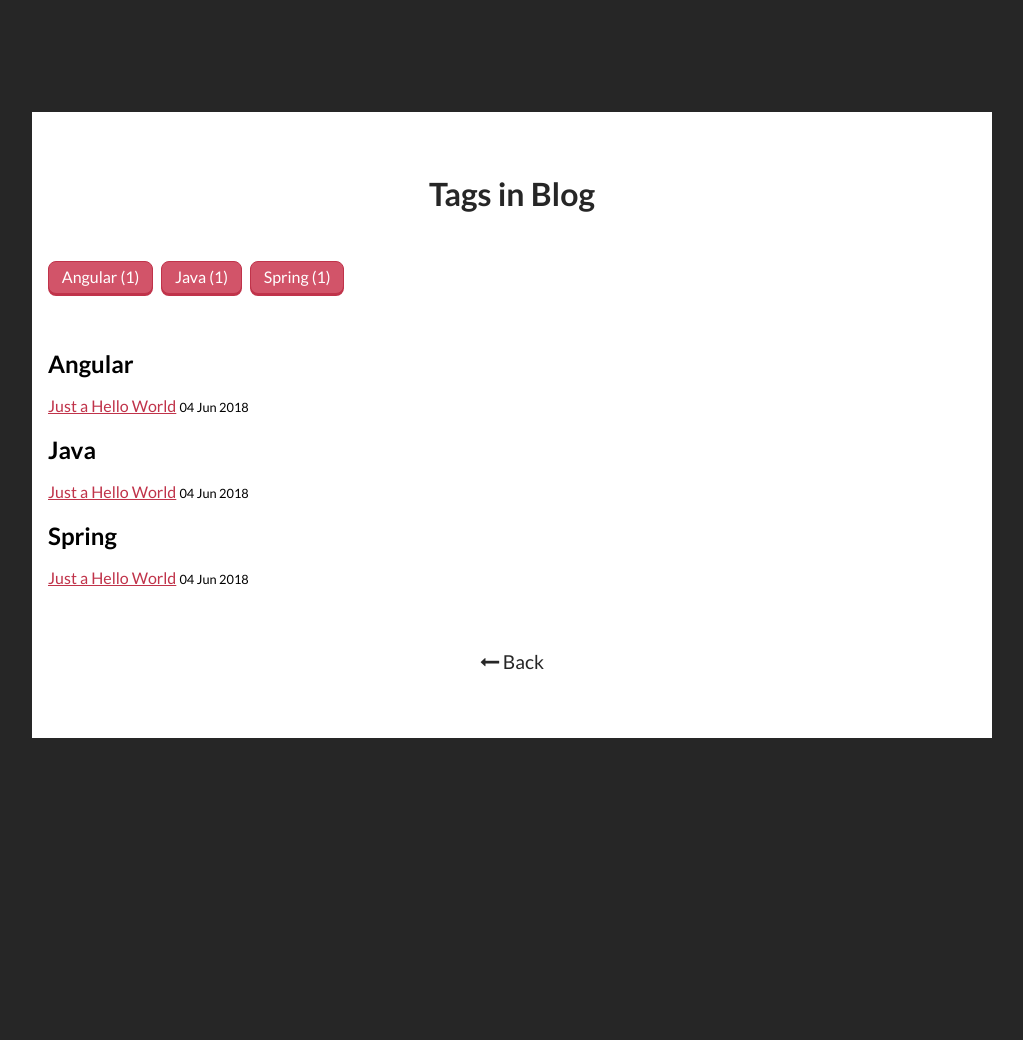
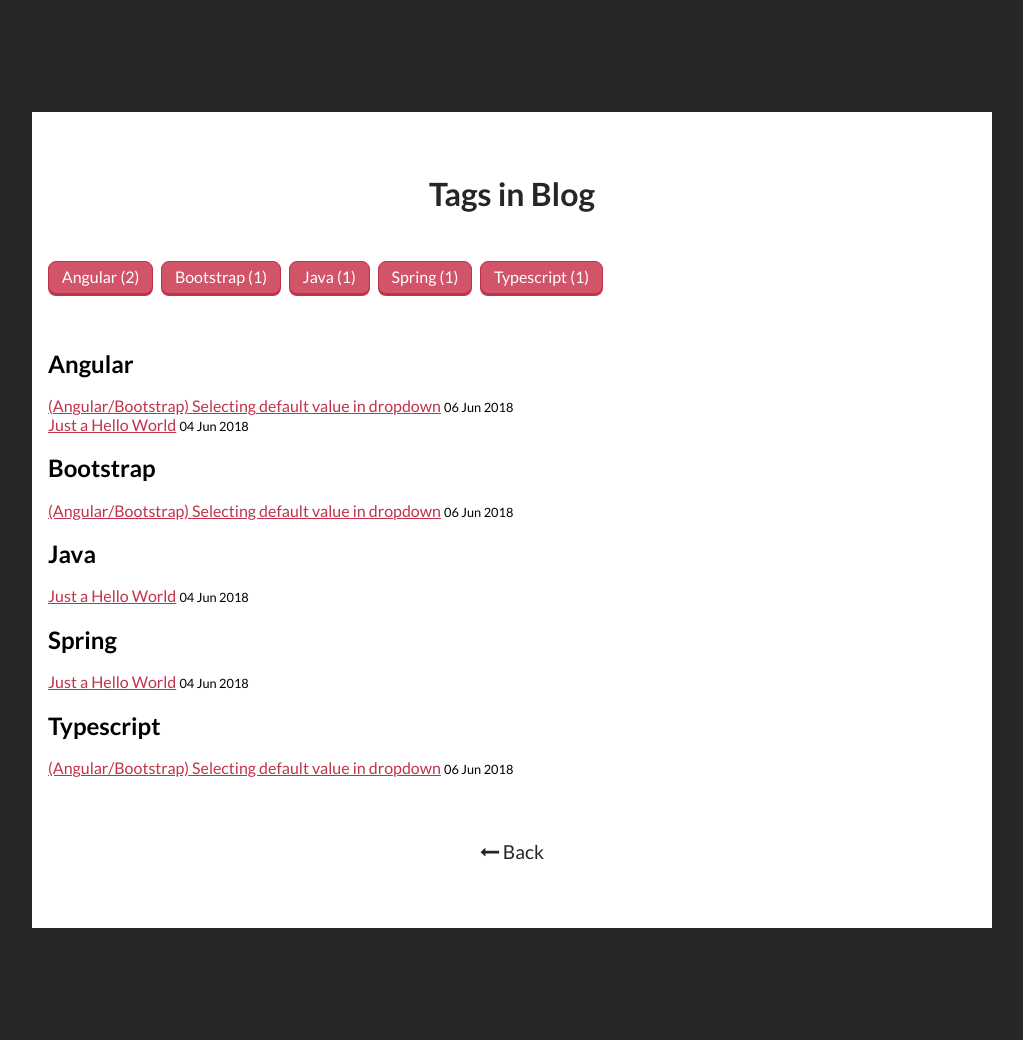
Before and after one commit to rogartur/rogartur.github.io, a Jekyll site: the page built from _pages/tags.html, in a window 1280 px wide. Shown: the whole page, without its empty margins (128-1151 px from the left). Built offline with Jekyll 4.4.1, drawn with Linux system fonts in a browser that asks for light colours; before the commit the page ends 900 px from its top, so only the background shows below that.

Commit message:
Post 2018-06-06

```diff
--- a/_pages/about.html
+++ b/_pages/about.html
@@ -12,8 +12,9 @@ permalink: /about/
         </div>
         <div class="author_info">
           <h2 class="author_title">{% if site.author-name %}{{site.author-name}}{% else %}Artur Róg{% endif %}</h2>
-          <p class="author_subtitle">{% if site.about-author %}{{site.about-author}}{% else %}Polish, software developer since 2011. Finished bachelors in Software Engineering.{% endif %}</p>
-          <p class="author_subtitle">Main areas of work: Spring, Java 6, 7, 8, systems integration, systems security, Angular 2, solutions architecture, code optimalization.</p>
+          <p class="author_subtitle">{% if site.about-author %}{{site.about-author}}{% else %}Polish, software developer since 2011. Finished bachelors in Software Engineering.<br />
+          Currently living in Dublin, Ireland.{% endif %}</p>
+          <p class="author_subtitle"><b>Main areas of work:</b> Spring, Java 6, 7, 8, Angular, <br />systems integration, systems security, solutions architecture, code optimalization.</p>
         </div>
       </div>
 
--- /dev/null
+++ b/_posts/2018-06-06-angular2-bootstrap-default-value-dropdown.markdown
@@ -0,0 +1,48 @@
+---
+layout: post
+title: (Angular/Bootstrap) Selecting default value in dropdown
+img: angular2.jpg # Add image post (optional)
+date: 2018-06-06 22:00:00 +0300
+description: Default Select value in model driven forms with dynamic data source
+tag: [Angular, Bootstrap, Typescript]
+---
+In case anyone is facing a problem with seeting the default value in &lt;select&gt;&lt;/select&gt; components, while connecting to a dynamic datasource (e.g. REST).
+
+First the part that subscribes to receive the data:
+
+~~~
+ngOnInit() {
+    this.subscription =
+    this._contactService.getContactDetails(this.idContactDetail).subscribe(p => {
+        this.contactDetails = p;
+    },
+    (err) => console.error(err),
+    // this is where the magic happens
+    () => this.contactForm.controls['address'].setValue(this.contactDetails.address,
+    	{onlySelf: true}));
+}
+~~~
+{: .language-typescript}
+\\
+Obviously we can define default value for more than one control, as we did here with 'address'.
+
+Now onto the view:
+
+~~~
+<label class="control-label" for="address">Link Type:</label>
+<select id="address" class="form-control" formControlName="address">
+	<option [ngValue]="null" [selected]="true" hidden disabled>Select address</option>
+	<option *ngFor="let addr of contactAddresses" [ngValue]="addr">{{ addr }}</option>
+</select>
+~~~
+\\
+Here we can't see where contactAddresses variable is coming from, but we can assume it is a predefined list of addresses somewhere in the controller.
+
+Now if everything works as intended, the 'Select address' option, being a default placeholder <b>should never be shown</b>, as we are selecting the default value from the list, while the component is initialized, after receiving the data. So we can safely get rid of it, to ultimately get the code as follows:
+
+~~~
+<label class="control-label" for="address">Link Type:</label>
+<select id="address" class="form-control" formControlName="address">
+    <option *ngFor="let addr of contactAddresses" [ngValue]="addr">{{ addr }}</option>
+</select>
+~~~
```
Also changed, not shown: assets/img/angular2.jpg (added), assets/img/angular2.png (added).
